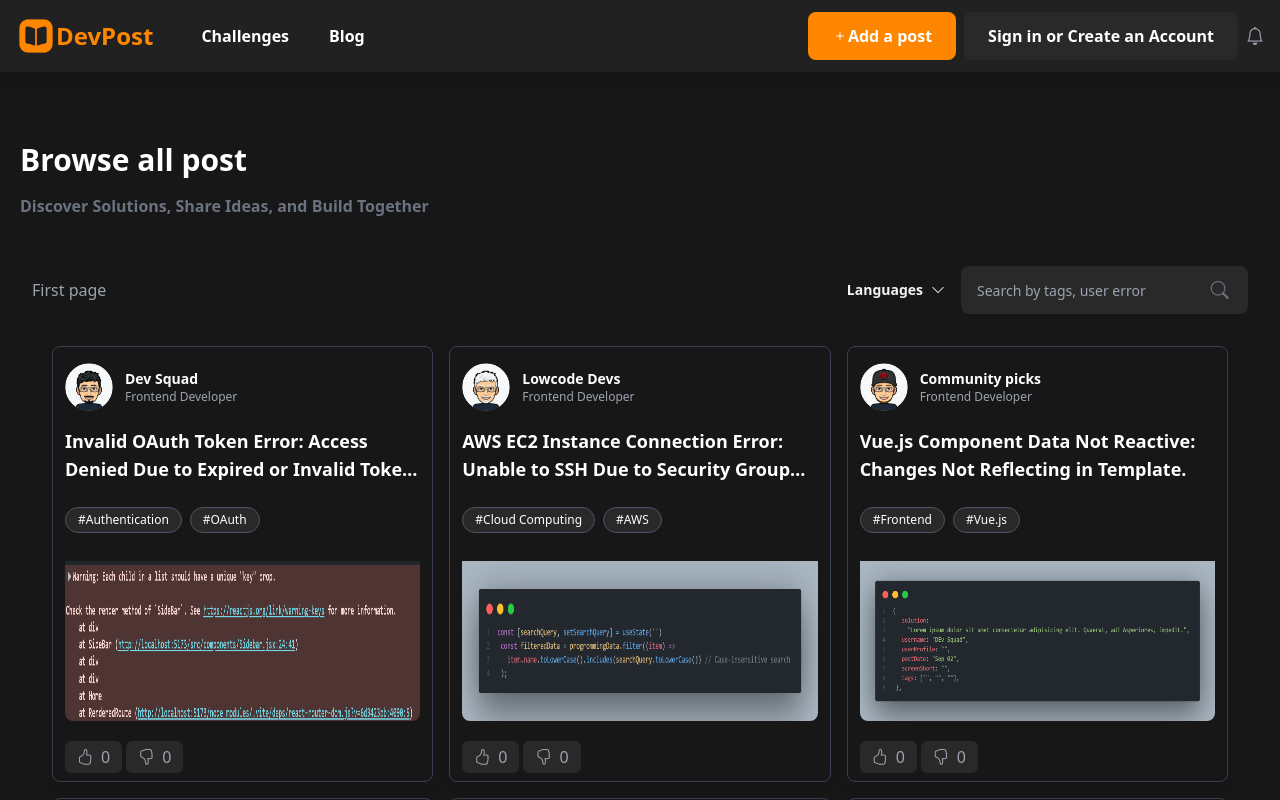
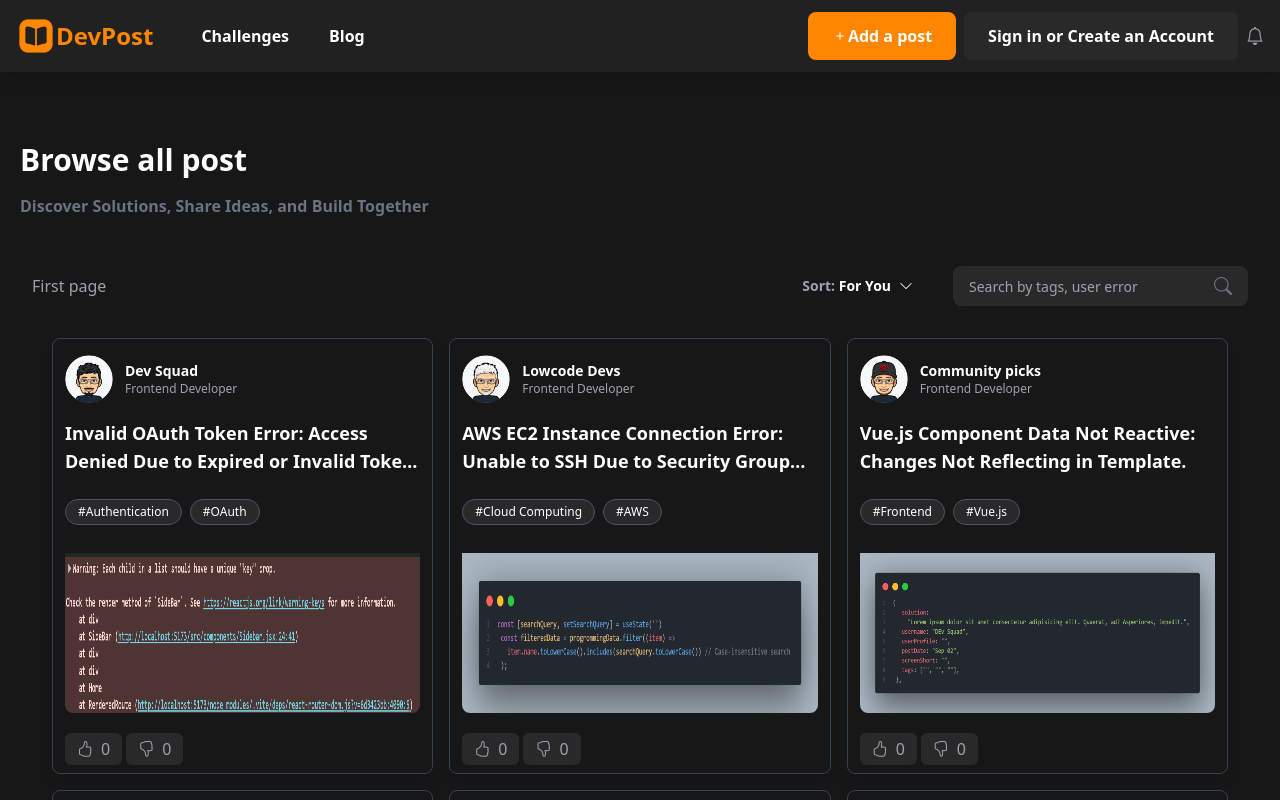
Before and after one commit to GideonJulian/DevPost, a React (Vite) app: page /explore in a window 1280 px wide. Built offline with nearby package versions, Linux system fonts and the light colour scheme.

Commit message:
dropwon added

```diff
--- a/src/pages/Explore.jsx
+++ b/src/pages/Explore.jsx
@@ -4,6 +4,7 @@
 import PostCard from "../components/HomeComponents/PostCard";
 import PostData from "../utils/PostData";
 const Explore = () => {
+
   const [searchQuery, setSearchQuery] = useState("");
   const navigate = useNavigate();
   const handleNavigate = (id) => {
@@ -22,7 +23,11 @@
       )
     );
   };
+  const [isDropdownOpen, setIsDropdownOpen] = useState(false);
 
+  const toggleDropdown = () => {
+    setIsDropdownOpen((prev) => !prev);
+  };
   const filteredPosts = PostData.filter((post) => matchesSearchQuery(post));
   return (
     <div className="px-3 md:px-5 mt-[70px]">
@@ -34,22 +39,60 @@
           Discover Solutions, Share Ideas, and Build Together
         </h2>
       </div>
-      <div className="flex flex-col md:flex-row  md:items-center justify-between px-3 ">
+      <div className="flex flex-col md:flex-row  md:items-center justify-between px-3 w-full ">
         <div>
           <span className="text-light-grey">First page</span>
         </div>
-        <div className="flex items-center gap-1">
-          <button className="text-gray-100 capitalize font-semibold h-[40px] text-sm dropdown-trigger px-3 py-2 hover:bg-dark rounded-lg flex items-center gap-2 justify-center">
-            <span>Languages</span>
-            <i class="bi bi-chevron-down"></i>
+        <div className="flex flex-col md:flex-row gap-3 items-center md:items-start">
+          <button onClick={toggleDropdown} className="text-gray-100 capitalize flex justify-between items-center font-semibold h-10 w-full md:w-auto text-sm px-4 py-2 hover:bg-dark rounded-lg gap-2">
+            <p className="text-light-grey">
+              sort: <span className="text-white font-semibold">for you</span>
+            </p>
+            <i className="bi bi-chevron-down"></i>
           </button>
           <div className="relative">
+            <div
+                  className={`rounded-lg absolute border-dark border-2 top-full left-0 z-[1000] p-1 bg-dark shadow-xl transition-all duration-500 ease ${
+                    isDropdownOpen ? "visible translate-y-[5px] opacity-100" : "invisible translate-y-0 opacity-0"
+                  }`}
+            >
+              <ul>
+                <li>
+                  <a
+                    href=""
+                    className="text-gray-300 font-sans hover:text-gray-100 hover:bg-dark no-underline px-5 py-2.5 flex items-center justify-start border-none bg-transparent cursor-pointer w-full text-center text-sm font-semibold m-0 whitespace-nowrap rounded-[6px]"
+                  >
+                    Favourite
+                  </a>
+                </li>
+                <li>
+                  <a
+                    href=""
+                    className="text-gray-300 font-sans hover:text-gray-100 hover:bg-dark no-underline px-5 py-2.5 flex items-center justify-start border-none bg-transparent cursor-pointer w-full text-center text-sm font-semibold m-0 whitespace-nowrap rounded-[6px]"
+                  >
+                    Favourite
+                  </a>
+                </li>
+                <li>
+                  <a
+                    href=""
+                    className="text-gray-300 font-sans hover:text-gray-100 hover:bg-dark no-underline px-5 py-2.5 flex items-center justify-start border-none bg-transparent cursor-pointer w-full text-center text-sm font-semibold m-0 whitespace-nowrap rounded-[6px]"
+                  >
+                    Favourite
+                  </a>
+                </li>
+              </ul>
+            </div>
+          </div>
+
+          <div className="relative w-full md:w-auto flex-grow">
             <input
               type="text"
-              placeholder="Search by tags, user error "
-              className="bg-dark pr-10 pl-4 w-full py-3 rounded-lg shadow-sm placeholder:text-sm focus:ring-4 focus:ring-logo-color"
+              placeholder="Search by tags, user error"
+              className="bg-dark text-gray-100 pr-12 pl-4 py-2 w-full rounded-lg shadow-sm placeholder:text-sm focus:ring-4 focus:ring-logo-color focus:outline-none"
             />
-            <i className="bi bi-search absolute top-1/2 left-[87%] transform -translate-y-1/2 text-gray-500 text-lg"></i>
+
+            <i className="bi bi-search absolute top-1/2 right-4 transform -translate-y-1/2 text-gray-500 text-lg"></i>
           </div>
         </div>
       </div>
```
Lines whose indentation alone changed are shown as unchanged.
